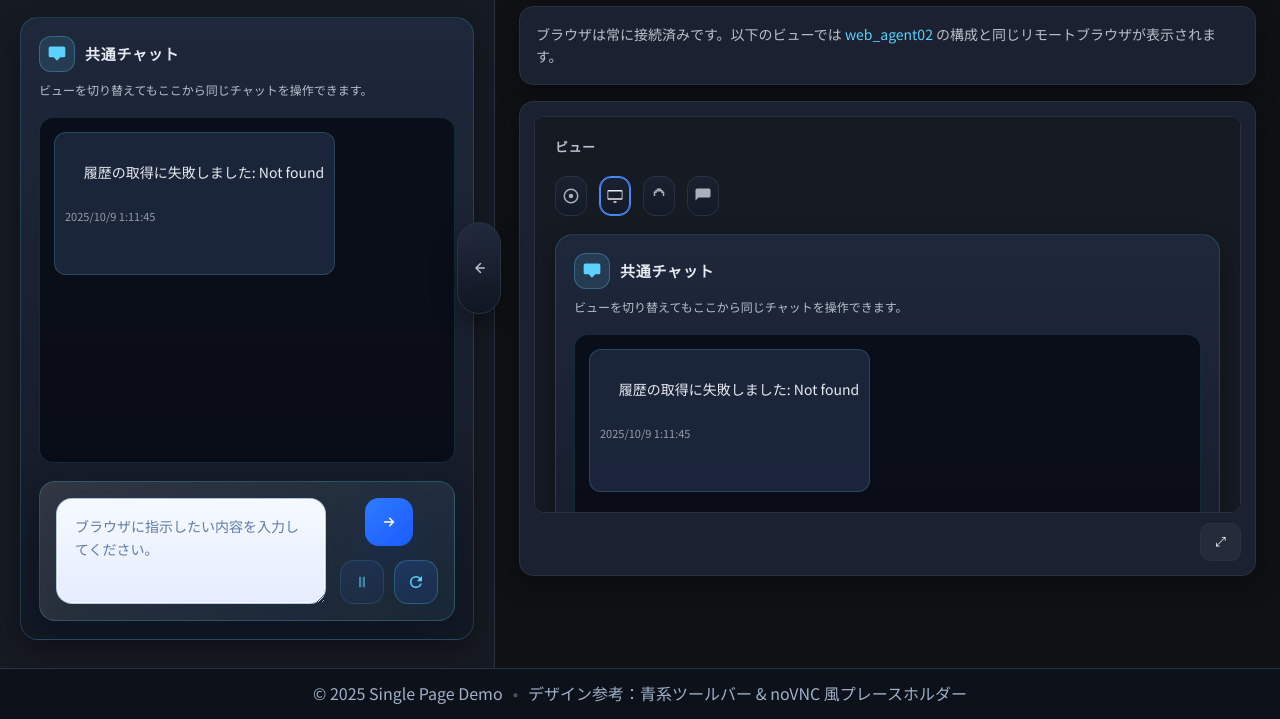
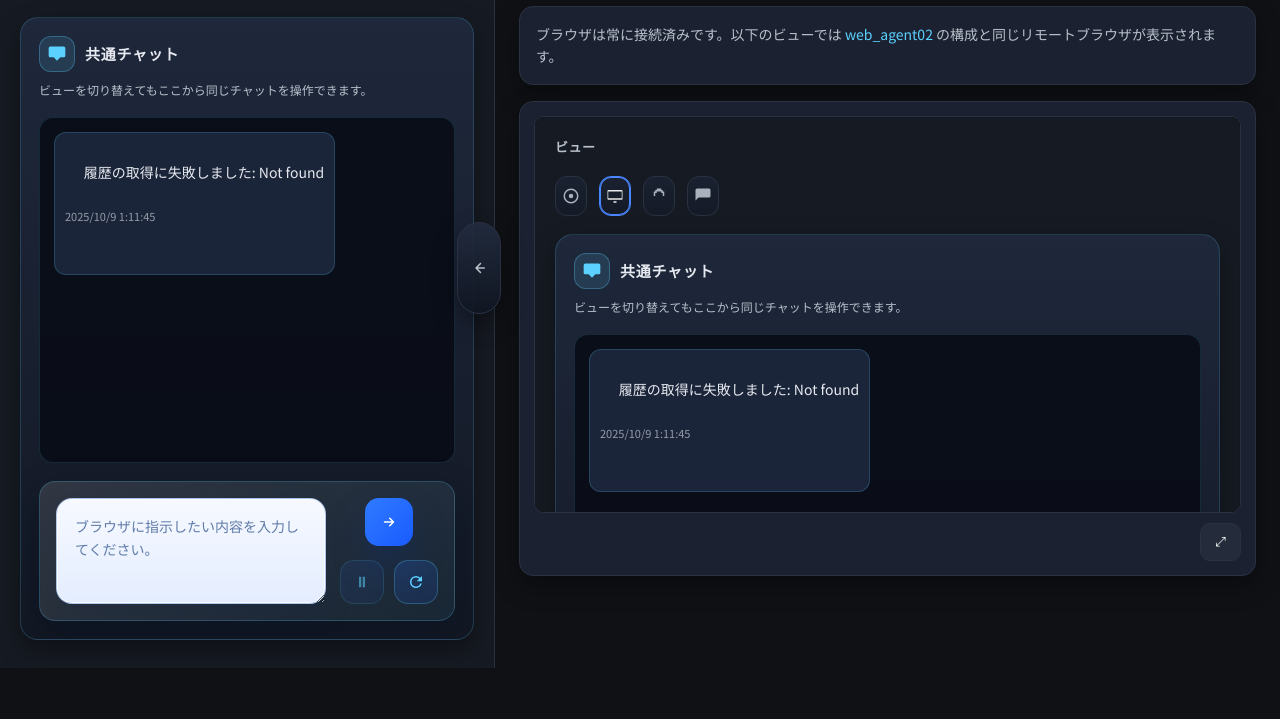
Before and after one commit to kota-kawa/Multi-Agent-Platform, a plain HTML site: page index.html in a window 1280 px wide. Shown: the part 132-851 px from the top of the page. After the commit the page ends 800 px from the top, so only its background shows below. Drawn offline with Linux system fonts and the light colour scheme; no server answers.

Commit message:
Remove footer from demo page

```diff
--- a/index.html
+++ b/index.html
@@ -209,11 +209,6 @@
       </main>
     </div>
 
-    <footer class="footer" role="contentinfo">
-      <span>© 2025 Single Page Demo</span>
-      <span class="divider">•</span>
-      <span>デザイン参考：青系ツールバー & noVNC 風プレースホルダー</span>
-    </footer>
   </div>
 </body>
 </html>
```
